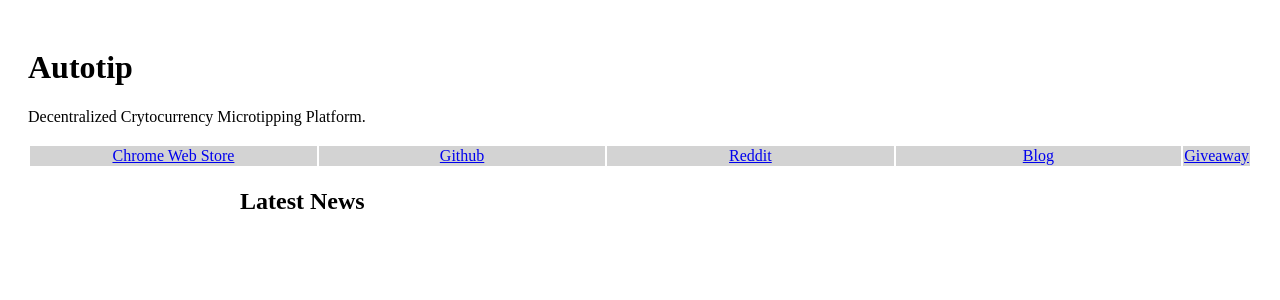
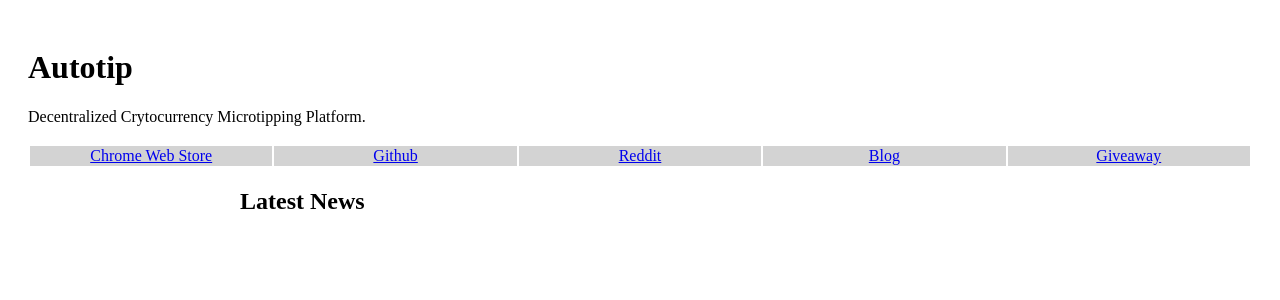
Before and after one commit to Band1to/autotip.io, a Django app: page / in a window 1280 px wide. Shown: the top 300 px of the page. Run offline with Django 3.2, Linux system fonts and the light colour scheme; data that the repository does not hold is empty.

Commit message:
fixed navbar

```diff
--- a/autotip_io/autotip_io/templates/base.html
+++ b/autotip_io/autotip_io/templates/base.html
@@ -15,7 +15,7 @@
                 width: 100%;
             }
             #nav_table td {
-                width: 25%;
+                width: 20%;
                 text-align: center;
                 background: lightgray;
             }
```
